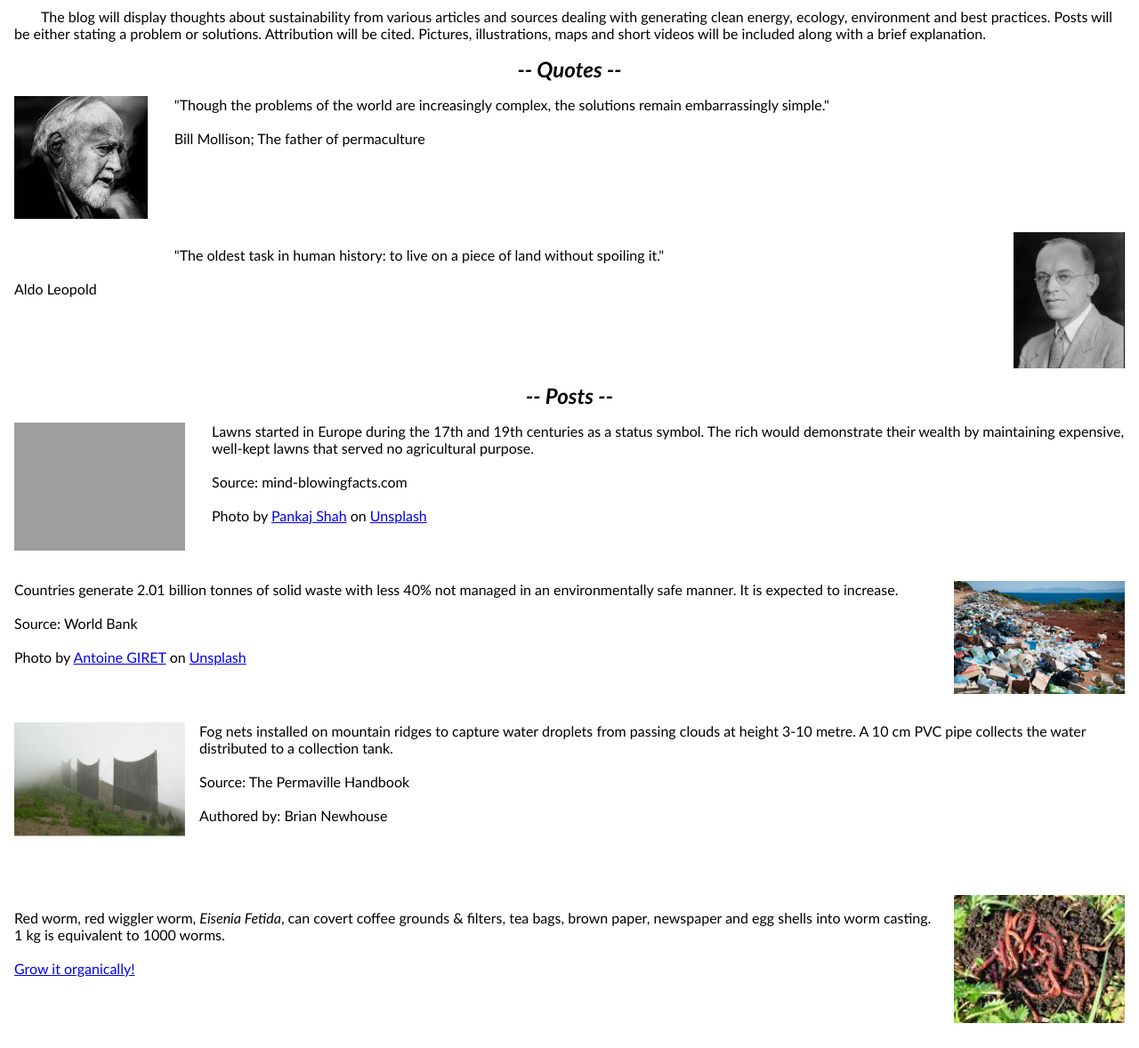
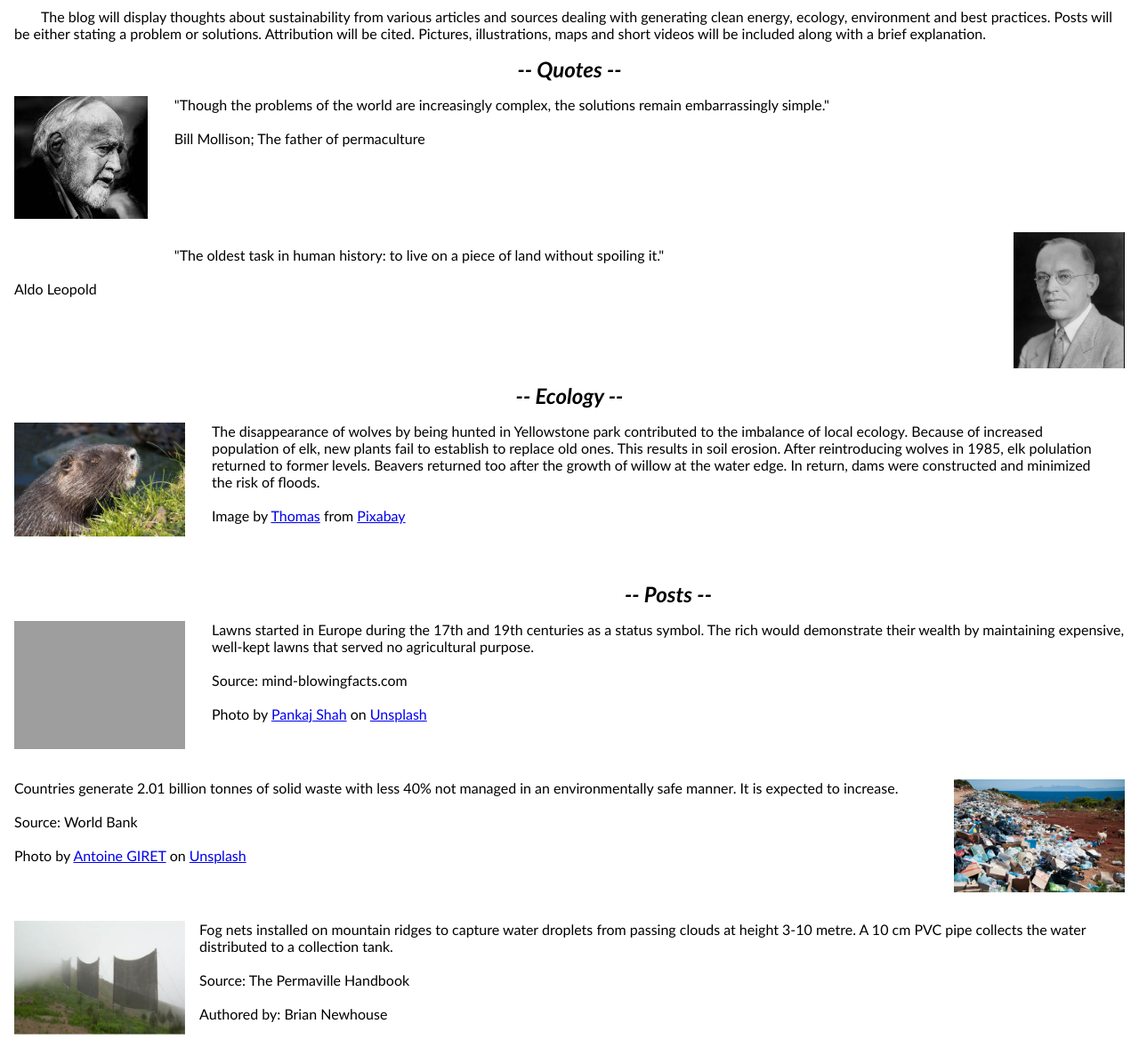
Before and after one commit to sano84/Husni-Sabah-blog, a PHP site: page / in a window 1280 px wide. Shown: the part 128-1306 px from the top of the page at 89% size. Run offline with PHP 8.4, Linux system fonts and the light colour scheme; grey boxes are pictures that could not be loaded.

Commit message:
new post ecology

```diff
--- a/css/style.css
+++ b/css/style.css
@@ -104,11 +104,28 @@ body {
 
 /* *********************************** */
 
+/* ********** ecology *****************/
 
-   .post{
+.img-e1{
+  width: 15%;
+  float: left;
+  margin-right: 30px;
+  margin-left: 1rem;
+  padding-bottom: 2rem;
+  margin-bottom: 2rem;
+ }
+
+.p-e1{
+  padding-bottom: 2rem;
+  padding-right: 2rem;
+  margin-bottom: 2rem;
+}
+
+
+.post{
     padding-left: 10px;
     padding-top: 1rem;
-   }
+}
 
    .p-1{
     width: 15%;
--- a/index.html
+++ b/index.html
@@ -45,6 +45,18 @@
   </div>
   </div>
   <div>
+    <h2>-- Ecology --</h2>
+    <div class="post-eco-1">
+      <img class="img-e1" src="images/beaver.jpg" alt="restoring ecology, yellowstone, wolf, beaver, elk">
+      <p class="p-e1"> The disappearance of wolves by being hunted in Yellowstone park contributed to the imbalance of local ecology. Because of increased
+        population of elk, new plants fail to establish to replace old ones. This results in soil erosion. After reintroducing wolves in 1985, elk polulation
+        returned to former levels. Beavers returned too after the growth of willow at the water edge. In return, dams were constructed and minimized the risk
+        of floods.
+        <br><br>Image by <a href="https://pixabay.com/users/didgeman-153208/?utm_source=link-attribution&utm_medium=referral&utm_campaign=image&utm_content=4110859">Thomas</a> from <a href="https://pixabay.com//?utm_source=link-attribution&utm_medium=referral&utm_campaign=image&utm_content=4110859">Pixabay</a>
+      </p>
+
+
+    </div>
     <h2>-- Posts --</h2>
     <div class="post-entry-1">
       <img class="p-1" src="images/lawn.jpg" alt="Unproductive lawns">
```
Also changed, not shown: images/beaver.jpg (added).
